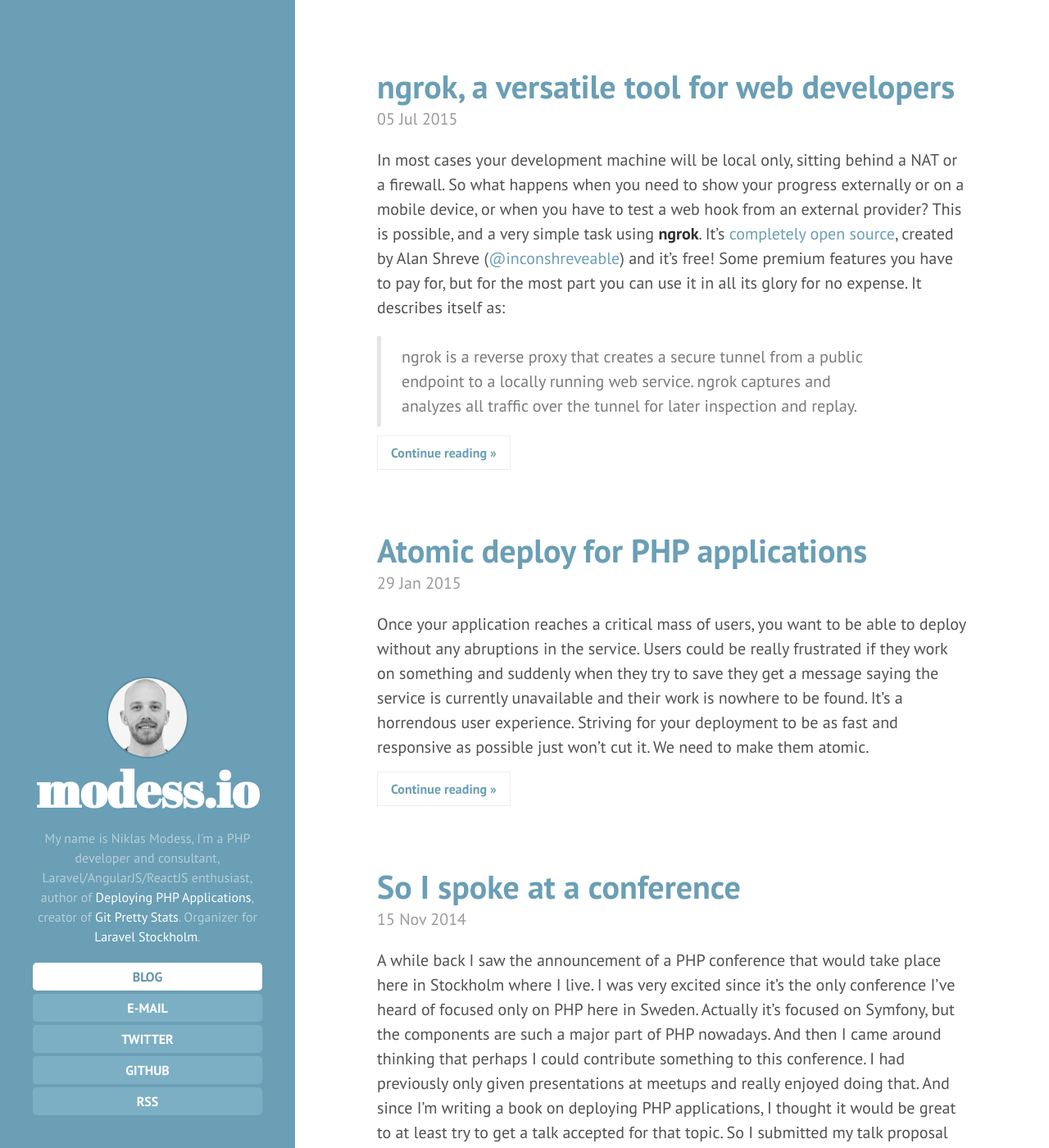
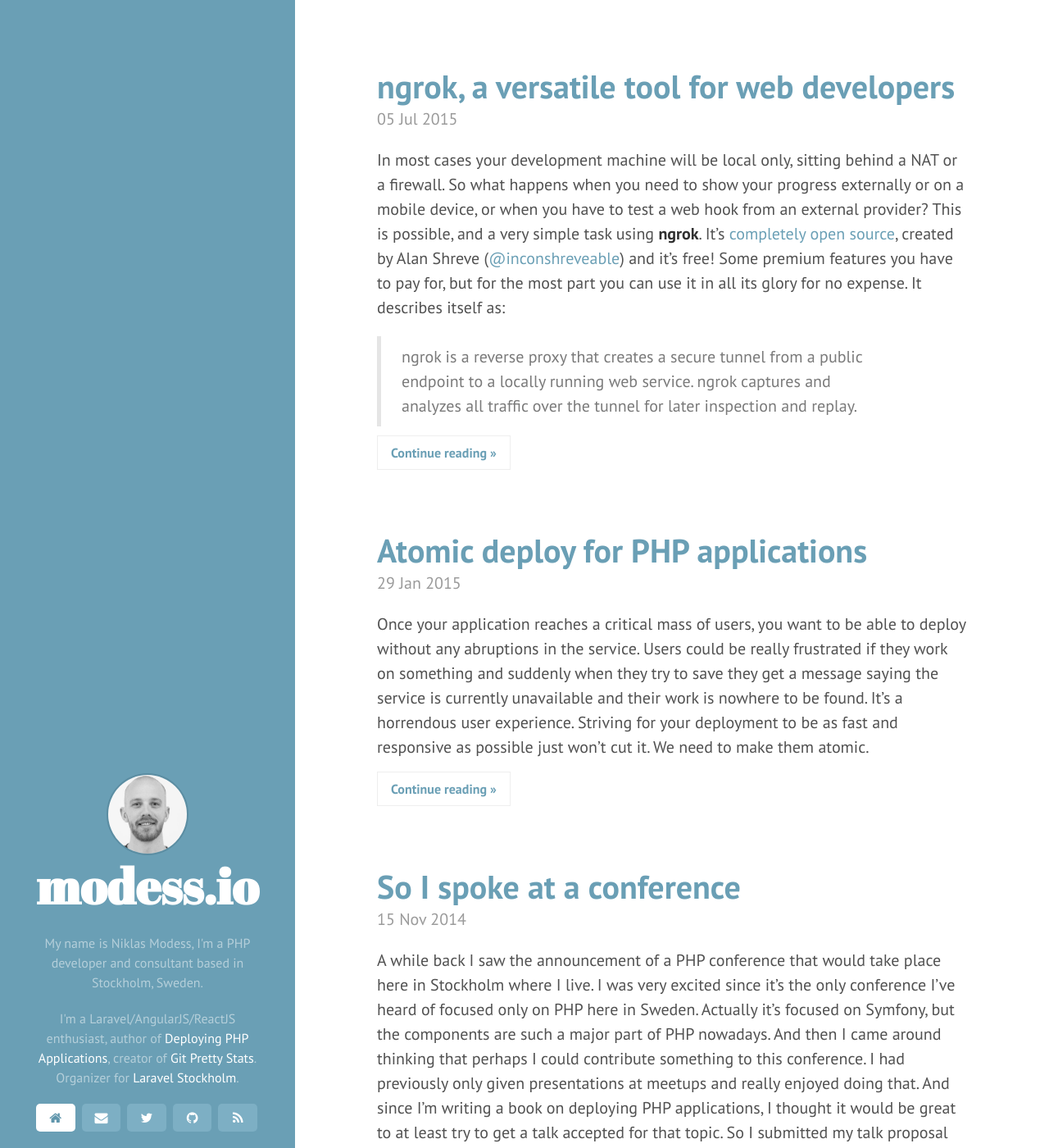
Before and after one commit to katcipis/katcipis.github.io, a Jekyll site: the page built from index.html, in a window 1280 px wide and 1400 px high. Shown: the whole window at 82% size. Built offline with Jekyll 4.4.1, drawn with Linux system fonts in a browser that asks for light colours; nearby versions of some CDN libraries; some web fonts are replaced; Markdown is read by kramdown in place of the engine named in the settings; the list of posts is cut into pages by our own code; comment, search, counter and statistics services are not loaded.

Commit message:
slimmed down the sidebar

```diff
--- a/_config.yml
+++ b/_config.yml
@@ -9,7 +9,15 @@ relative_permalinks: true
 # Setup
 title:            modess.io
 tagline:          ''
-description:      "My name is Niklas Modess, I'm a PHP developer and consultant, Laravel/AngularJS/ReactJS enthusiast, author of <a href=\"https://leanpub.com/deploying-php-applications\">Deploying PHP Applications</a>, creator of <a href=\"https://github.com/modess/git-pretty-stats\">Git Pretty Stats</a>. Organizer for <a href=\"http://www.meetup.com/Laravel-Stockholm/\">Laravel Stockholm</a>."
+description:      >
+  <p class="lead">
+    My name is Niklas Modess, I'm a PHP developer and consultant based in Stockholm, Sweden.
+  </p>
+  <p class="lead">
+    I'm a Laravel/AngularJS/ReactJS enthusiast, author of <a href=\"https://leanpub.com/deploying-php-applications\">Deploying PHP Applications</a>,
+    creator of <a href=\"https://github.com/modess/git-pretty-stats\">Git Pretty Stats</a>.
+    Organizer for <a href=\"http://www.meetup.com/Laravel-Stockholm/\">Laravel Stockholm</a>.
+  </p>
 url:              http://modess.io
 baseurl:          /
 
--- a/_includes/head.html
+++ b/_includes/head.html
@@ -21,7 +21,7 @@
   <link rel="stylesheet" href="{{ site.baseurl }}public/css/poole.css">
   <link rel="stylesheet" href="{{ site.baseurl }}public/css/syntax.css">
   <link rel="stylesheet" href="{{ site.baseurl }}public/css/hyde.css">
-  <link rel="stylesheet" href="http://fonts.googleapis.com/css?family=PT+Sans:400,400italic,700|Abril+Fatface">
+  <link rel="stylesheet" href="https://maxcdn.bootstrapcdn.com/font-awesome/4.4.0/css/font-awesome.min.css">
 
   <!-- RSS -->
   <link rel="alternate" type="application/rss+xml" title="RSS" href="/atom.xml">
--- a/_includes/sidebar.html
+++ b/_includes/sidebar.html
@@ -12,7 +12,7 @@
     </div>
 
     <nav class="sidebar-nav">
-      <a class="sidebar-nav-item{% if page.url == site.baseurl %} active{% endif %}" href="{{ site.baseurl }}">Blog</a>
+      <a class="sidebar-nav-item{% if page.url == site.baseurl %} active{% endif %}" href="{{ site.baseurl }}"><i class="fa fa-home"></i></a>
 
       {% assign pages_list = site.pages %}
       {% for node in pages_list %}
@@ -23,10 +23,10 @@
         {% endif %}
       {% endfor %}
 
-      <a class="sidebar-nav-item" href="mailto:niklas@modess.io">E-mail</a>
-      <a class="sidebar-nav-item" href="https://twitter.com/niklasmodess">Twitter</a>
-      <a class="sidebar-nav-item" href="https://github.com/modess">GitHub</a>
-      <a class="sidebar-nav-item" href="/atom.xml">RSS</a>
+      <a class="sidebar-nav-item" href="mailto:niklas@modess.io"><i class="fa fa-envelope"></i></a>
+      <a class="sidebar-nav-item" href="https://twitter.com/niklasmodess"><i class="fa fa-twitter"></i></a>
+      <a class="sidebar-nav-item" href="https://github.com/modess"><i class="fa fa-github"></i></a>
+      <a class="sidebar-nav-item" href="/atom.xml"><i class="fa fa-feed"></i></a>
     </nav>
   </div>
 </div>
--- a/public/css/hyde.css
+++ b/public/css/hyde.css
@@ -103,11 +103,13 @@ html {
   display: block;
   padding: .25rem 0.5rem;
   background: #7dafc4;
-  margin: .2rem 0;
+  margin: 0 .2rem;
   border-radius: .25rem;
   text-transform: uppercase;
   font-size: .8rem;
   font-weight: bold;
+  float: left;
+  width: 17%;
 }
 a.sidebar-nav-item:hover,
 a.sidebar-nav-item:focus {
```
